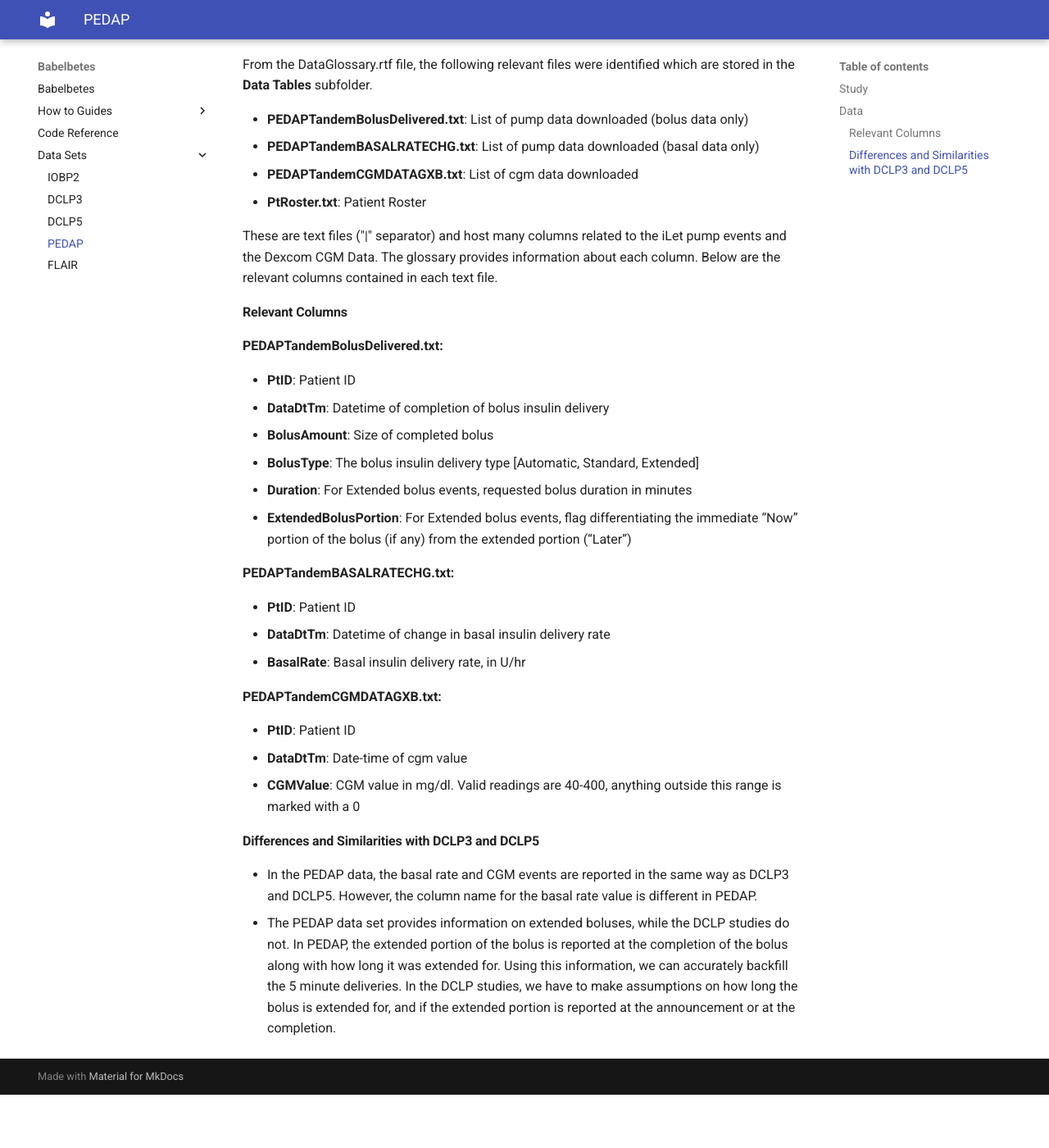
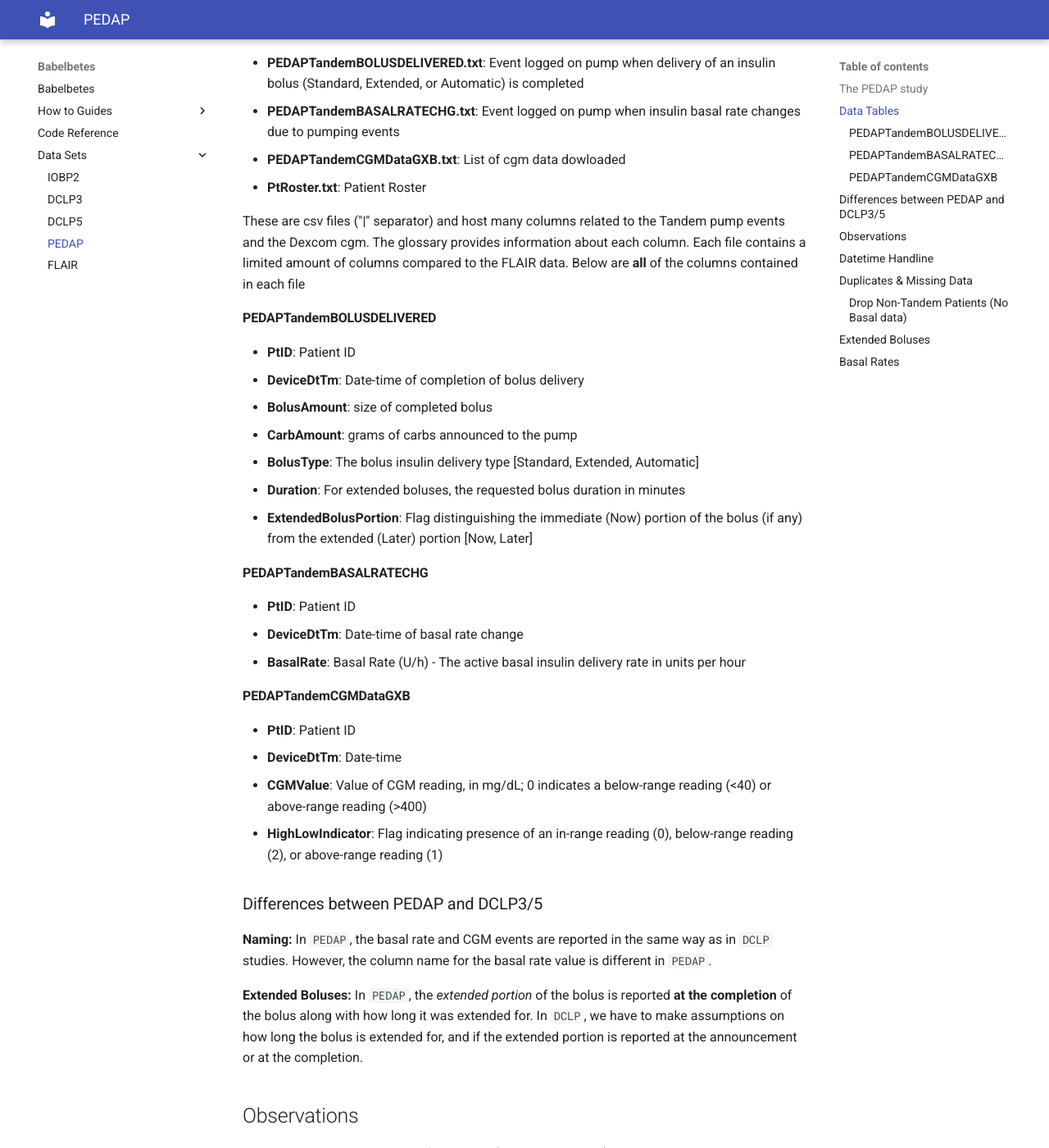
Before and after one commit to nudgebg/egvinsulin, an MkDocs documentation site: the page built from docs/data_sets/PEDAP-dataset.md, in a window 1280 px wide and 1400 px high, scrolled down 576 px. Shown: the whole window at 82% size. Built offline with MkDocs 1.6.1 and Material for MkDocs 9.7.7, drawn with Linux system fonts in a browser that asks for light colours; before the commit the page ends 1911 px from its top, so only the background shows below that; some of the changed text lies outside the part shown.

Commit message:
[develop] Improve PEDAP documentation. Fix performance warning.

````diff
--- a/docs/data_sets/PEDAP-dataset.md
+++ b/docs/data_sets/PEDAP-dataset.md
@@ -1,44 +1,91 @@
-This part of the project documentation focuses on
-**TThe Pediatric Artificial Pancreas (PEDAP) trial: A Randomized Controlled Comparison of the Control- IQ technology Versus Standard of Care in Young Children in Type 1 Diabetes**. You'll get a chance to read about the background of the dataset,
-as well as the reasoning behind how the data was cleaned and normalized.
-## Study
-- **Study Background:** The objective of the study is to assess efficacy, quality of life, and safety of a closed loop control (CLC) system (t:slim X2 with Control-IQ Technology) in a randomized controlled trial with partial crossover.
-- **Study Devices:** t:slim X2 with Control-IQ and Dexcom G6 system
-- **Study Population:** Children ages 2-5
-- **Total Data:** There are roughly 19,700 days of data from 112 participants
+### The PEDAP study
 
-## Data
-From the DataGlossary.rtf file, the following relevant files were identified which are stored in the **Data Tables** subfolder.
+**Title**: The Pediatric Artificial Pancreas (PEDAP) trial: A Randomized Controlled Comparison of the Control- IQ technology
+Versus Standard of Care in Young Children in Type 1 Diabetes
 
-* **PEDAPTandemBolusDelivered.txt**: List of pump data downloaded (bolus data only)
-* **PEDAPTandemBASALRATECHG.txt**: List of pump data downloaded (basal data only)
-* **PEDAPTandemCGMDATAGXB.txt**: List of cgm data downloaded
+
+**Description**: The objective of the study is to assess efficacy, quality of life, and safety of a closed loop control (CLC) system (t:slim X2 with Control-IQ Technology) in a randomized controlled trial with partial crossover.
+
+**Devices**: t:slim X2 with Control-IQ and Dexcom G6 system
+
+**Study Population**: Children aged 2 - 5 years old
+
+### Data Tables
+
+The study data folder is named **PEDAP Public Dataset - Release 1 - 2024-04-16**
+
+From the DataGlossary.rtf file, the following relevant files were identified which are stored in the **Data Files** subfolder.
+
+* **PEDAPTandemBOLUSDELIVERED.txt**: Event logged on pump when delivery of an insulin bolus (Standard, Extended, or Automatic) is completed
+* **PEDAPTandemBASALRATECHG.txt**: Event logged on pump when insulin basal rate changes due to pumping events
+* **PEDAPTandemCGMDataGXB.txt**: List of cgm data dowloaded
 * **PtRoster.txt**: Patient Roster
 
-These are text files ("|" separator) and host many columns related to the iLet pump events and the Dexcom CGM Data. The glossary provides information about each column. Below are the relevant columns contained in each text file.
+These are csv files ("|" separator) and host many columns related to the Tandem pump events and the Dexcom cgm. The glossary provides information about each column. Each file contains a limited amount of columns compared to the FLAIR data. Below are **all** of the columns contained in each file
 
-#### Relevant Columns
-**PEDAPTandemBolusDelivered.txt:**
+#### PEDAPTandemBOLUSDELIVERED
+* **PtID**: Patient ID
+* **DeviceDtTm**: Date-time of completion of bolus delivery
+* **BolusAmount**: size of completed bolus
+* **CarbAmount**: grams of carbs announced to the pump
+* **BolusType**: The bolus insulin delivery type [Standard, Extended, Automatic]
+* **Duration**: For extended boluses, the requested bolus duration in minutes
+* **ExtendedBolusPortion**: Flag distinguishing the immediate (Now) portion of the bolus (if any) from the extended (Later) portion [Now, Later]
+#### PEDAPTandemBASALRATECHG
+* **PtID**: Patient ID
+* **DeviceDtTm**: Date-time of basal rate change
+* **BasalRate**: Basal Rate (U/h) - The active basal insulin delivery rate in units per hour
+#### PEDAPTandemCGMDataGXB
+* **PtID**: Patient ID
+* **DeviceDtTm**: Date-time
+* **CGMValue**: Value of CGM reading, in mg/dL; 0 indicates a below-range reading (<40) or above-range reading (>400)
+* **HighLowIndicator**: Flag indicating presence of an in-range reading (0), below-range reading (2), or above-range reading (1)
 
-* **PtID**: Patient ID
-* **DataDtTm**: Datetime of completion of bolus insulin delivery
-* **BolusAmount**: Size of completed bolus
-* **BolusType**: The bolus insulin delivery type [Automatic, Standard, Extended]
-* **Duration**: For Extended bolus events, requested bolus duration in minutes
-* **ExtendedBolusPortion**: For Extended bolus events, flag differentiating the immediate “Now” portion of the bolus (if any) from the extended portion (“Later”)
+### Differences between PEDAP and DCLP3/5
+**Naming:** In `PEDAP`, the basal rate and CGM events are reported in the same way as in `DCLP` studies. However, the column name for the basal rate value is different in `PEDAP`.
 
-**PEDAPTandemBASALRATECHG.txt:**
+**Extended Boluses:** In `PEDAP`, the *extended portion* of the bolus is reported **at the completion** of the bolus along with how long it was extended for. In `DCLP`, we have to make assumptions on how long the bolus is extended for, and if the extended portion is reported at the announcement or at the completion.
 
-* **PtID**: Patient ID
-* **DataDtTm**: Datetime of change in basal insulin delivery rate
-* **BasalRate**: Basal insulin delivery rate, in U/hr
+## Observations
 
-**PEDAPTandemCGMDATAGXB.txt:**
+- some mismatching counts for boluses (some nan values?) --> inspect
 
-* **PtID**: Patient ID
-* **DataDtTm**: Date-time of cgm value
-* **CGMValue**: CGM value in mg/dl. Valid readings are 40-400, anything outside this range is marked with a 0
+## Datetime Handline
+As in `Flair`, the reported datetime strings miss the time component at midnight. Therefore, automatic parsing is slow. We therefore split the dataset in those with and without datetime strings and then parse the datetimestrings using two different datetime prototypes:
 
-#### Differences and Similarities with DCLP3 and DCLP5
-- In the PEDAP data, the basal rate and CGM events are reported in the same way as DCLP3 and DCLP5. However, the column name for the basal rate value is different in PEDAP.
-- The PEDAP data set provides information on extended boluses, while the DCLP studies do not. In PEDAP, the extended portion of the bolus is reported at the completion of the bolus along with how long it was extended for. Using this information, we can accurately backfill the 5 minute deliveries. In the DCLP studies, we have to make assumptions on how long the bolus is extended for, and if the extended portion is reported at the announcement or at the completion.
+```python
+only_date = dates.apply(len) <=10
+dates.loc[only_date] = pd.to_datetime(dates.loc[only_date], format='%m/%d/%Y')
+dates.loc[~only_date] = pd.to_datetime(dates.loc[~only_date], format='%m/%d/%Y %I:%M:%S %p')
+```
+
+## Duplicates & Missing Data
+- We see that there are many duplicated data rows (75139 in basal, 677 in cgm, 0 in bolus) without additional information. These are removed.
+- For 3 bolus rows, DateTime data is missing, these are removed
+
+### Drop Non-Tandem Patients (No Basal data)
+We noticed that the number of unique patient ids between datasets varied. We found that only 65 out of 99 patients have *basal* data. Review of the study protocol showed that this is because basal rate changes are only recorded for CLC (Tandem Control IQ) users while Standard Care (SC) group either is on MDI or a different pump system. We don't have information about the actual basal rates for these patients except for the screening form. Therefore, we only kept patient ids with data in all three datasets.
+
+## Extended Boluses
+* ~6.5% extended boluses
+* Extended boluses can be dual wave or only have an extended bolus (data glossary)
+* A dual wave bolus is split in two rows:
+  * Immediate part (ExtendedBolusPortion == `Now`).
+  * Extended part (ExtendedBolusPortion == `Later`). Reported upon completion.
+* The duration is repeated in both the `Now` and `Later` rows. Therefore the start of the extended portion must be calculated by subtracting the duration from the timestamp or by taking the timestamp off the immediate part.
+* There are `171` more `Later` parts, these *orphans* are assumed to be *non dual wave boluses*: Just an extended part without immediate delivery.
+
+As per data glossary the bolus value represents the *completed* delivery and we can therefore safely assume that *extended* boluses are always reported upon completion (even if they don't have an immediate part). This allows us to calculate the *extended* bolus delivery start by subtracting the duration off of the timestamp.
+
+``` python
+df_bolus.DeviceDtTm - pd.to_timedelta(df_bolus.Duration, unit='m')
+```
+
+In summary extracint bolus events is an easy task:
+ - Removal of rows without timestamp
+ - Subtract the duration (0 for standard boluses, >0 for extended portions) from the timestamp to obtain the delivery start time.
+
+## Basal Rates
+From the data glossary it was not clear if basal rate events only represent changes off of the standard basal rate or all changes to the basal rate. To verify, we took a look at the structually very similar `DCLP3` dataset but comes with a `InsulinPumpSettings_a` file that contians the standard basal rates. We then checked if the PumpBasalRateChange events are reported when standard basal rate change. Visually we could confirm that basal rate changes are reported when standard basal rate changes (overlapping darker scatter points).
+
+In summary, `PEDAPTandemBASALRATECHG.txt` should contain all basal rate change events.
--- a/mkdocs.yml
+++ b/mkdocs.yml
@@ -10,7 +10,7 @@
 - with-pdf:
     author: nudgebg
     copyright: This software is dedicated to the public domain. You can freely copy, modify, publish, use, distribute, sell, and sublicense this software, either in source code or in binary form, without warranty or limitation of liability.
-      #cover_subtitle: Project Documentation
+    cover_subtitle: Project Documentation
         #
         #cover: false
         #back_cover: true
````
Also changed, not shown: 1 other file.
